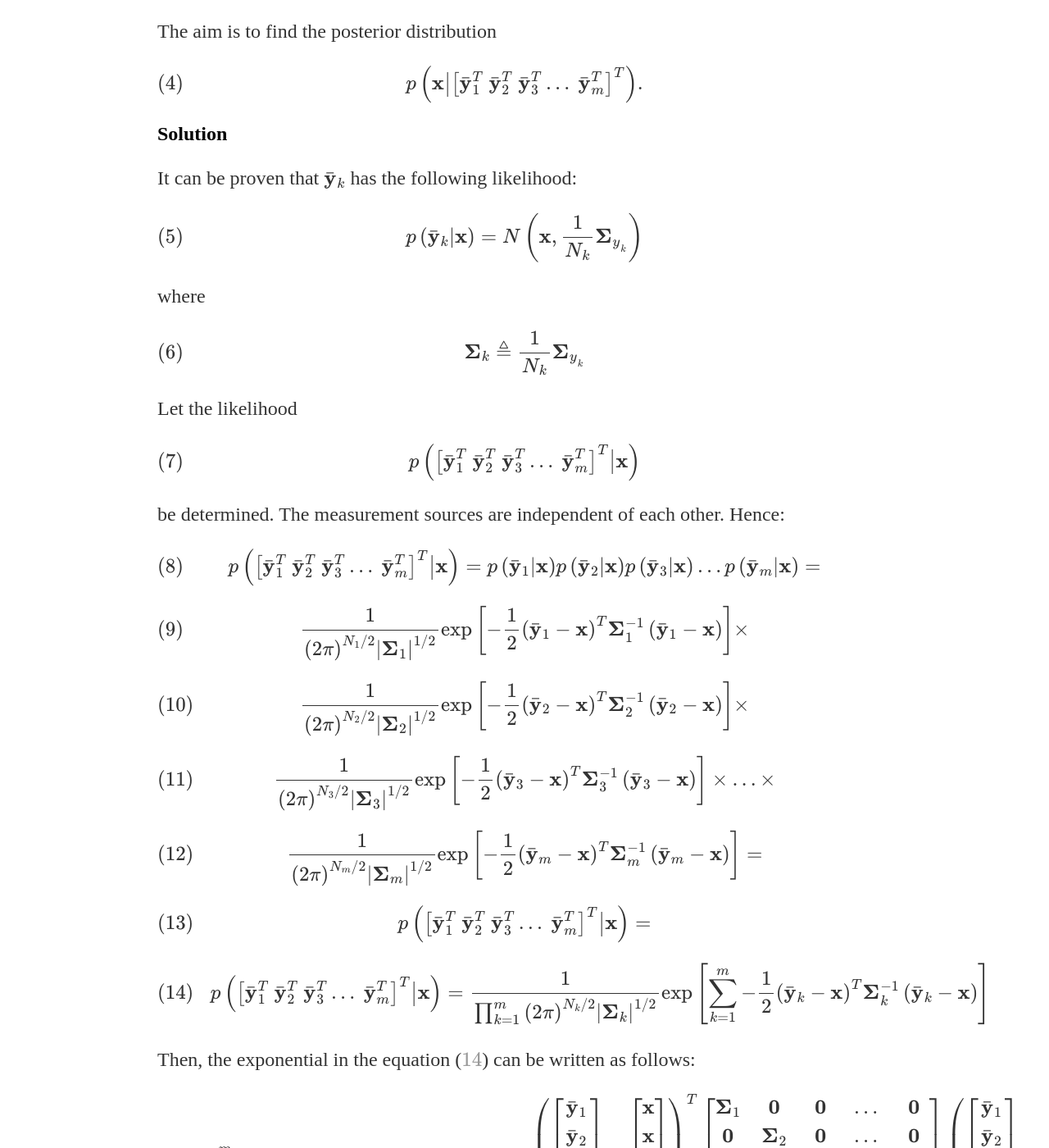
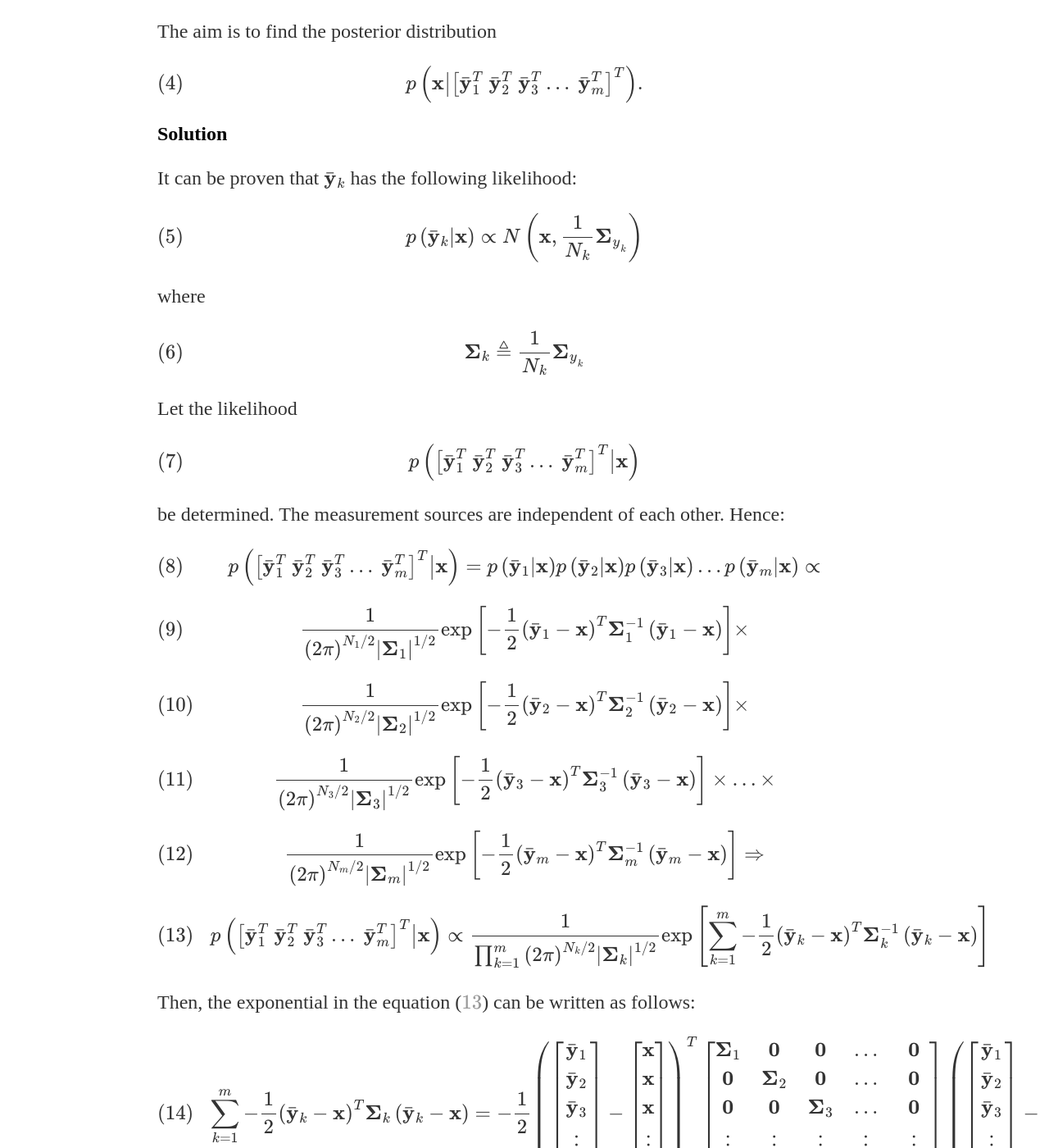
Before and after one commit to SaffetGokcenSen/saffetgokcensen.github.io, a Jekyll site: the page built from _posts/2020-08-13-inferring-an-unknown-vector-using-noisy-measurements-from-multiple-devices.md, in a window 1280 px wide and 1400 px high, scrolled down 1130 px. Shown: the whole window at 82% size. Built offline with Jekyll 4.4.1, drawn with Linux system fonts in a browser that asks for light colours; some of the changed text lies outside the part shown.

```diff
--- a/_posts/2020-08-13-inferring-an-unknown-vector-using-noisy-measurements-from-multiple-devices.md
+++ b/_posts/2020-08-13-inferring-an-unknown-vector-using-noisy-measurements-from-multiple-devices.md
@@ -13,7 +13,7 @@ There is an unknown vector $\mathbf{x}$. It has a multivariate Gaussian distribu
 \end{equation}
 The number of measurement devices is $m$ where $m > 1$. The measurement devices are independent of each other. There are $N\_{k}$ measurements from the $k^{th}$ measurement device. The likelihood of the $i^{th}$ measurement from the $k^{th}$ device is as follows:
 \begin{equation}
-    p\left(\mathbf{y}\_{k}^{i}|\mathbf{x}\right)=N\left(\mathbf{x}, \boldsymbol{\Sigma}\_{y\_{\_{k}}}\right)
+    p\left(\mathbf{y}\_{k}^{i}|\mathbf{x}\right)\propto N\left(\mathbf{x}, \boldsymbol{\Sigma}\_{y\_{\_{k}}}\right)
 \end{equation}
 There are $N\_{k}$ independent measurements from the $k^{th}$ device. The mean of these $N\_{k}$ measurements is taken as the final measurement:
 \begin{equation}
@@ -26,7 +26,7 @@ The aim is to find the posterior distribution
 ## Solution
 It can be proven that $\bar{\mathbf{y}}\_{k}$ has the following likelihood:
 \begin{equation}
-    p\left(\bar{\mathbf{y}}\_{k}|\mathbf{x}\right)=N\left(\mathbf{x},\frac{1}{N\_{k}}\boldsymbol{\Sigma}\_{y\_{\_{k}}}\right)
+    p\left(\bar{\mathbf{y}}\_{k}|\mathbf{x}\right) \propto N\left(\mathbf{x},\frac{1}{N\_{k}}\boldsymbol{\Sigma}\_{y\_{\_{k}}}\right)
 \end{equation}
 where
 \begin{equation}
@@ -38,7 +38,7 @@ Let the likelihood
 \end{equation}
 be determined. The measurement sources are independent of each other. Hence:
 \begin{equation}
-    p\left(\left[\bar{\mathbf{y}}\_{1}^{T} \ \bar{\mathbf{y}}\_{2}^{T} \ \bar{\mathbf{y}}\_{3}^{T} \dotso  \ \bar{\mathbf{y}}\_{m}^{T}\right]^{T}\big | \mathbf{x}\right)=p\left(\bar{\mathbf{y}}\_{1}| \mathbf{x}\right)p\left(\bar{\mathbf{y}}\_{2}| \mathbf{x}\right)p\left(\bar{\mathbf{y}}\_{3}| \mathbf{x}\right)\dotso p\left(\bar{\mathbf{y}}\_{m}| \mathbf{x}\right)=
+    p\left(\left[\bar{\mathbf{y}}\_{1}^{T} \ \bar{\mathbf{y}}\_{2}^{T} \ \bar{\mathbf{y}}\_{3}^{T} \dotso  \ \bar{\mathbf{y}}\_{m}^{T}\right]^{T}\big | \mathbf{x}\right)=p\left(\bar{\mathbf{y}}\_{1}| \mathbf{x}\right)p\left(\bar{\mathbf{y}}\_{2}| \mathbf{x}\right)p\left(\bar{\mathbf{y}}\_{3}| \mathbf{x}\right)\dotso p\left(\bar{\mathbf{y}}\_{m}| \mathbf{x}\right)\propto
 \end{equation}
 \begin{equation}
     \frac{1}{\left(2\pi\right)^{N\_{1}/2}\left |\boldsymbol{\Sigma}\_{1} \right |^{1/2}}\exp\left[-\frac{1}{2}\left(\bar{\mathbf{y}}\_{1}-\mathbf{x}\right)^{T}\boldsymbol{\Sigma}\_{1}^{-1}\left(\bar{\mathbf{y}}\_{1}-\mathbf{x}\right)\right] \times
@@ -50,13 +50,10 @@ be determined. The measurement sources are independent of each other. Hence:
     \frac{1}{\left(2\pi\right)^{N\_{3}/2}\left |\boldsymbol{\Sigma}\_{3} \right |^{1/2}}\exp\left[-\frac{1}{2}\left(\bar{\mathbf{y}}\_{3}-\mathbf{x}\right)^{T}\boldsymbol{\Sigma}^{-1}\_{3}\left(\bar{\mathbf{y}}\_{3}-\mathbf{x}\right)\right] \times \dotso \times
 \end{equation}
 \begin{equation}
-    \frac{1}{\left(2\pi\right)^{N\_{m}/2}\left |\boldsymbol{\Sigma}\_{m} \right |^{1/2}}\exp\left[-\frac{1}{2}\left(\bar{\mathbf{y}}\_{m}-\mathbf{x}\right)^{T}\boldsymbol{\Sigma}^{-1}\_{m}\left(\bar{\mathbf{y}}\_{m}-\mathbf{x}\right)\right]=
+    \frac{1}{\left(2\pi\right)^{N\_{m}/2}\left |\boldsymbol{\Sigma}\_{m} \right |^{1/2}}\exp\left[-\frac{1}{2}\left(\bar{\mathbf{y}}\_{m}-\mathbf{x}\right)^{T}\boldsymbol{\Sigma}^{-1}\_{m}\left(\bar{\mathbf{y}}\_{m}-\mathbf{x}\right)\right] \Rightarrow
 \end{equation}
 \begin{equation}
-    p\left(\left[\bar{\mathbf{y}}\_{1}^{T} \ \bar{\mathbf{y}}\_{2}^{T} \ \bar{\mathbf{y}}\_{3}^{T} \dotso  \ \bar{\mathbf{y}}\_{m}^{T}\right]^{T}\big | \mathbf{x}\right)=
-\end{equation}
-\begin{equation}
-    p\left(\left[\bar{\mathbf{y}}\_{1}^{T} \ \bar{\mathbf{y}}\_{2}^{T} \ \bar{\mathbf{y}}\_{3}^{T} \dotso  \ \bar{\mathbf{y}}\_{m}^{T}\right]^{T}\big | \mathbf{x}\right)=\frac{1}{\prod\_{k=1}^{m}\left(2\pi\right)^{N\_{k}/2}\left |\boldsymbol{\Sigma}\_{k} \right |^{1/2}}\exp \left[\sum\_{k=1}^{m} -\frac{1}{2}\left(\bar{\mathbf{y}}\_{k}-\mathbf{x}\right)^{T}\boldsymbol{\Sigma}\_{k}^{-1}\left(\bar{\mathbf{y}}\_{k}-\mathbf{x}\right)\right]
+    p\left(\left[\bar{\mathbf{y}}\_{1}^{T} \ \bar{\mathbf{y}}\_{2}^{T} \ \bar{\mathbf{y}}\_{3}^{T} \dotso  \ \bar{\mathbf{y}}\_{m}^{T}\right]^{T}\big | \mathbf{x}\right)\propto \frac{1}{\prod\_{k=1}^{m}\left(2\pi\right)^{N\_{k}/2}\left |\boldsymbol{\Sigma}\_{k} \right |^{1/2}}\exp \left[\sum\_{k=1}^{m} -\frac{1}{2}\left(\bar{\mathbf{y}}\_{k}-\mathbf{x}\right)^{T}\boldsymbol{\Sigma}\_{k}^{-1}\left(\bar{\mathbf{y}}\_{k}-\mathbf{x}\right)\right]
     \label{likelihood}
 \end{equation}
 Then, the exponential in the equation (\ref{likelihood}) can be written as follows:
```
Also changed, not shown: other parts of _posts/2020-08-13-inferring-an-unknown-vector-using-noisy-measurements-from-multiple-devices.md (+3 -3 lines).
